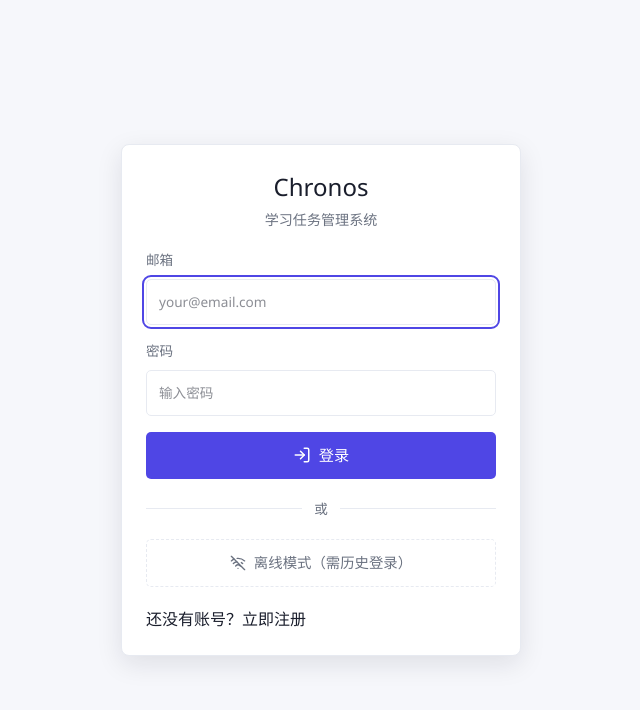
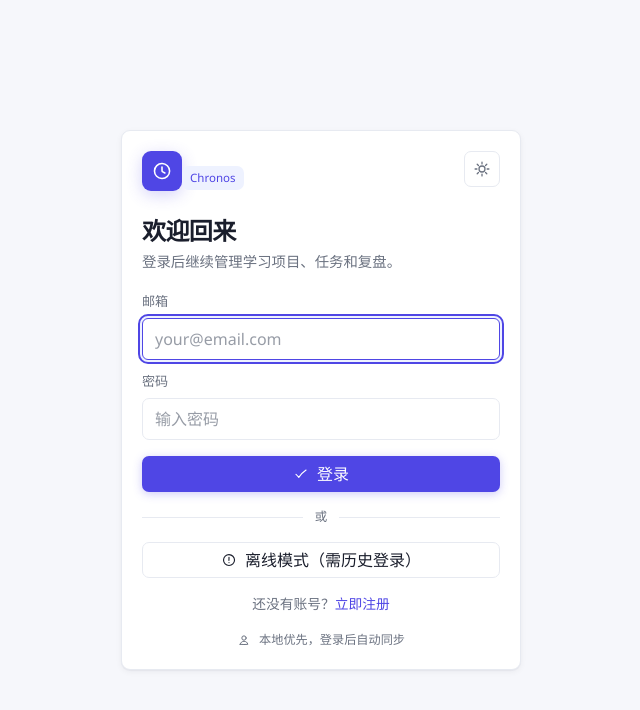
Before and after one commit to Aca-ac/CC, a React (Vite) app in the folder client/: page /#/login in a window 1280 px wide. Shown: the top 710 px of the page, without its empty margins (319-959 px from the left). Built offline with nearby package versions, Linux system fonts and the light colour scheme; no server answers.

Commit message:
feat(ui): rewrite auth pages

```diff
--- a/client/src/pages/LoginPage.tsx
+++ b/client/src/pages/LoginPage.tsx
@@ -1,8 +1,9 @@
-import { useState } from "react";
+import { useState, type FormEvent } from "react";
 import { Link, useNavigate } from "react-router-dom";
-import { LogIn, WifiOff } from "lucide-react";
+import { IconAlert, IconCheck, IconClock, IconUser } from "../components/icons";
+import { Badge, Button, Card, Field, Input, StateMessage, ThemeToggle } from "../components/ui";
+import { useAuth } from "../hooks/useAuth";
 import { apiClient } from "../services/apiClient";
-import { useAuth } from "../hooks/useAuth";
 
 export function LoginPage() {
   const navigate = useNavigate();
@@ -12,8 +13,8 @@ export function LoginPage() {
   const [error, setError] = useState<string | null>(null);
   const [loading, setLoading] = useState(false);
 
-  const handleSubmit = async (e: React.FormEvent) => {
-    e.preventDefault();
+  const handleSubmit = async (event: FormEvent) => {
+    event.preventDefault();
     setError(null);
     setLoading(true);
     try {
@@ -33,34 +34,80 @@ export function LoginPage() {
   };
 
   return (
-    <div className="auth-page">
-      <div className="auth-card">
-        <div className="auth-header">
-          <h1>Chronos</h1>
-          <p>学习任务管理系统</p>
-        </div>
-        <form className="auth-form" onSubmit={handleSubmit}>
-          <label>
-            <span>邮箱</span>
-            <input type="email" value={email} onChange={(e) => setEmail(e.target.value)} placeholder="your@email.com" required autoFocus />
-          </label>
-          <label>
-            <span>密码</span>
-            <input type="password" value={password} onChange={(e) => setPassword(e.target.value)} placeholder="输入密码" required />
-          </label>
-          {error && <div className="auth-error" role="alert">{error}</div>}
-          <button type="submit" className="auth-submit" disabled={loading}>
-            <LogIn size={18} />
-            {loading ? "登录中..." : "登录"}
-          </button>
-        </form>
-        <div className="auth-divider"><span>或</span></div>
-        <button type="button" className="auth-offline" onClick={handleOffline}>
-          <WifiOff size={16} />
-          离线模式（需历史登录）
-        </button>
-        <p className="auth-switch">还没有账号？<Link to="/register">立即注册</Link></p>
+    <main className="grid min-h-screen place-items-center bg-surface px-4 py-8 text-ink">
+      <div className="w-full max-w-[400px]">
+        <Card className="p-5">
+          <div className="mb-5 flex items-start justify-between gap-4">
+            <div className="min-w-0">
+              <div className="mb-3 inline-flex h-10 w-10 items-center justify-center rounded-lg bg-brand text-white shadow-[0_4px_16px_rgba(79,70,229,0.24)]">
+                <IconClock size={22} />
+              </div>
+              <Badge tone="brand">Chronos</Badge>
+              <h1 className="mt-3 text-2xl font-bold tracking-tight text-ink">欢迎回来</h1>
+              <p className="mt-1 text-[0.9rem] text-muted">登录后继续管理学习项目、任务和复盘。</p>
+            </div>
+            <ThemeToggle />
+          </div>
+
+          <form className="grid gap-3" onSubmit={handleSubmit}>
+            <Field label="邮箱">
+              <Input
+                type="email"
+                aria-label="邮箱"
+                value={email}
+                onChange={(event) => setEmail(event.target.value)}
+                placeholder="your@email.com"
+                required
+                autoFocus
+              />
+            </Field>
+            <Field label="密码">
+              <Input
+                type="password"
+                aria-label="密码"
+                value={password}
+                onChange={(event) => setPassword(event.target.value)}
+                placeholder="输入密码"
+                required
+              />
+            </Field>
+
+            {error && (
+              <div role="alert">
+                <StateMessage kind="error">{error}</StateMessage>
+              </div>
+            )}
+
+            <Button type="submit" className="mt-1 w-full" disabled={loading}>
+              <IconCheck size={16} />
+              {loading ? "登录中..." : "登录"}
+            </Button>
+          </form>
+
+          <div className="my-4 flex items-center gap-3 text-[0.78rem] text-muted">
+            <span className="h-px flex-1 bg-line" />
+            <span>或</span>
+            <span className="h-px flex-1 bg-line" />
+          </div>
+
+          <Button variant="secondary" className="w-full" onClick={handleOffline}>
+            <IconAlert size={16} />
+            离线模式（需历史登录）
+          </Button>
+
+          <p className="mt-4 text-center text-[0.86rem] text-muted">
+            还没有账号？
+            <Link className="font-medium text-brand hover:text-brand-strong" to="/register">
+              立即注册
+            </Link>
+          </p>
+
+          <div className="mt-4 flex items-center justify-center gap-2 text-[0.76rem] text-muted">
+            <IconUser size={14} />
+            <span>本地优先，登录后自动同步</span>
+          </div>
+        </Card>
       </div>
-    </div>
+    </main>
   );
 }
--- a/client/src/pages/RegisterPage.tsx
+++ b/client/src/pages/RegisterPage.tsx
@@ -1,6 +1,7 @@
-import { useState } from "react";
+import { useState, type FormEvent } from "react";
 import { Link, useNavigate } from "react-router-dom";
-import { UserPlus } from "lucide-react";
+import { IconCheck, IconClock, IconPlus, IconUser } from "../components/icons";
+import { Badge, Button, Card, Field, Input, StateMessage, ThemeToggle } from "../components/ui";
 import { apiClient } from "../services/apiClient";
 
 export function RegisterPage() {
@@ -12,13 +13,14 @@ export function RegisterPage() {
   const [error, setError] = useState<string | null>(null);
   const [loading, setLoading] = useState(false);
 
-  const handleSubmit = async (e: React.FormEvent) => {
-    e.preventDefault();
+  const handleSubmit = async (event: FormEvent) => {
+    event.preventDefault();
     setError(null);
     if (password !== confirmPassword) {
       setError("两次输入的密码不一致");
       return;
     }
+
     setLoading(true);
     try {
       await apiClient.register({ name, email, password });
@@ -31,37 +33,90 @@ export function RegisterPage() {
   };
 
   return (
-    <div className="auth-page">
-      <div className="auth-card">
-        <div className="auth-header">
-          <h1>注册账号</h1>
-          <p>创建你的 Chronos 账户</p>
-        </div>
-        <form className="auth-form" onSubmit={handleSubmit}>
-          <label>
-            <span>昵称</span>
-            <input type="text" value={name} onChange={(e) => setName(e.target.value)} placeholder="你的昵称" required autoFocus />
-          </label>
-          <label>
-            <span>邮箱</span>
-            <input type="email" value={email} onChange={(e) => setEmail(e.target.value)} placeholder="your@email.com" required />
-          </label>
-          <label>
-            <span>密码</span>
-            <input type="password" value={password} onChange={(e) => setPassword(e.target.value)} placeholder="设置密码" required minLength={6} />
-          </label>
-          <label>
-            <span>确认密码</span>
-            <input type="password" value={confirmPassword} onChange={(e) => setConfirmPassword(e.target.value)} placeholder="再次输入密码" required />
-          </label>
-          {error && <div className="auth-error" role="alert">{error}</div>}
-          <button type="submit" className="auth-submit" disabled={loading}>
-            <UserPlus size={18} />
-            {loading ? "注册中..." : "注册"}
-          </button>
-        </form>
-        <p className="auth-switch">已有账号？<Link to="/login">立即登录</Link></p>
+    <main className="grid min-h-screen place-items-center bg-surface px-4 py-8 text-ink">
+      <div className="w-full max-w-[400px]">
+        <Card className="p-5">
+          <div className="mb-5 flex items-start justify-between gap-4">
+            <div className="min-w-0">
+              <div className="mb-3 inline-flex h-10 w-10 items-center justify-center rounded-lg bg-brand text-white shadow-[0_4px_16px_rgba(79,70,229,0.24)]">
+                <IconClock size={22} />
+              </div>
+              <Badge tone="brand">Chronos</Badge>
+              <h1 className="mt-3 text-2xl font-bold tracking-tight text-ink">创建 Chronos 账户</h1>
+              <p className="mt-1 text-[0.9rem] text-muted">同步你的学习项目、任务和计时记录。</p>
+            </div>
+            <ThemeToggle />
+          </div>
+
+          <form className="grid gap-3" onSubmit={handleSubmit}>
+            <Field label="昵称">
+              <Input
+                type="text"
+                aria-label="昵称"
+                value={name}
+                onChange={(event) => setName(event.target.value)}
+                placeholder="你的昵称"
+                required
+                autoFocus
+              />
+            </Field>
+            <Field label="邮箱">
+              <Input
+                type="email"
+                aria-label="邮箱"
+                value={email}
+                onChange={(event) => setEmail(event.target.value)}
+                placeholder="your@email.com"
+                required
+              />
+            </Field>
+            <Field label="密码">
+              <Input
+                type="password"
+                aria-label="密码"
+                value={password}
+                onChange={(event) => setPassword(event.target.value)}
+                placeholder="设置密码"
+                required
+                minLength={6}
+              />
+            </Field>
+            <Field label="确认密码">
+              <Input
+                type="password"
+                aria-label="确认密码"
+                value={confirmPassword}
+                onChange={(event) => setConfirmPassword(event.target.value)}
+                placeholder="再次输入密码"
+                required
+              />
+            </Field>
+
+            {error && (
+              <div role="alert">
+                <StateMessage kind="error">{error}</StateMessage>
+              </div>
+            )}
+
+            <Button type="submit" className="mt-1 w-full" disabled={loading}>
+              <IconPlus size={16} />
+              {loading ? "注册中..." : "注册"}
+            </Button>
+          </form>
+
+          <p className="mt-4 text-center text-[0.86rem] text-muted">
+            已有账号？
+            <Link className="font-medium text-brand hover:text-brand-strong" to="/login">
+              立即登录
+            </Link>
+          </p>
+
+          <div className="mt-4 flex items-center justify-center gap-2 text-[0.76rem] text-muted">
+            <IconUser size={14} />
+            <span>注册完成后即可回到登录页</span>
+          </div>
+        </Card>
       </div>
-    </div>
+    </main>
   );
 }
```
Also changed, not shown: 1 other file (tests, documents, lock files or other folders).
